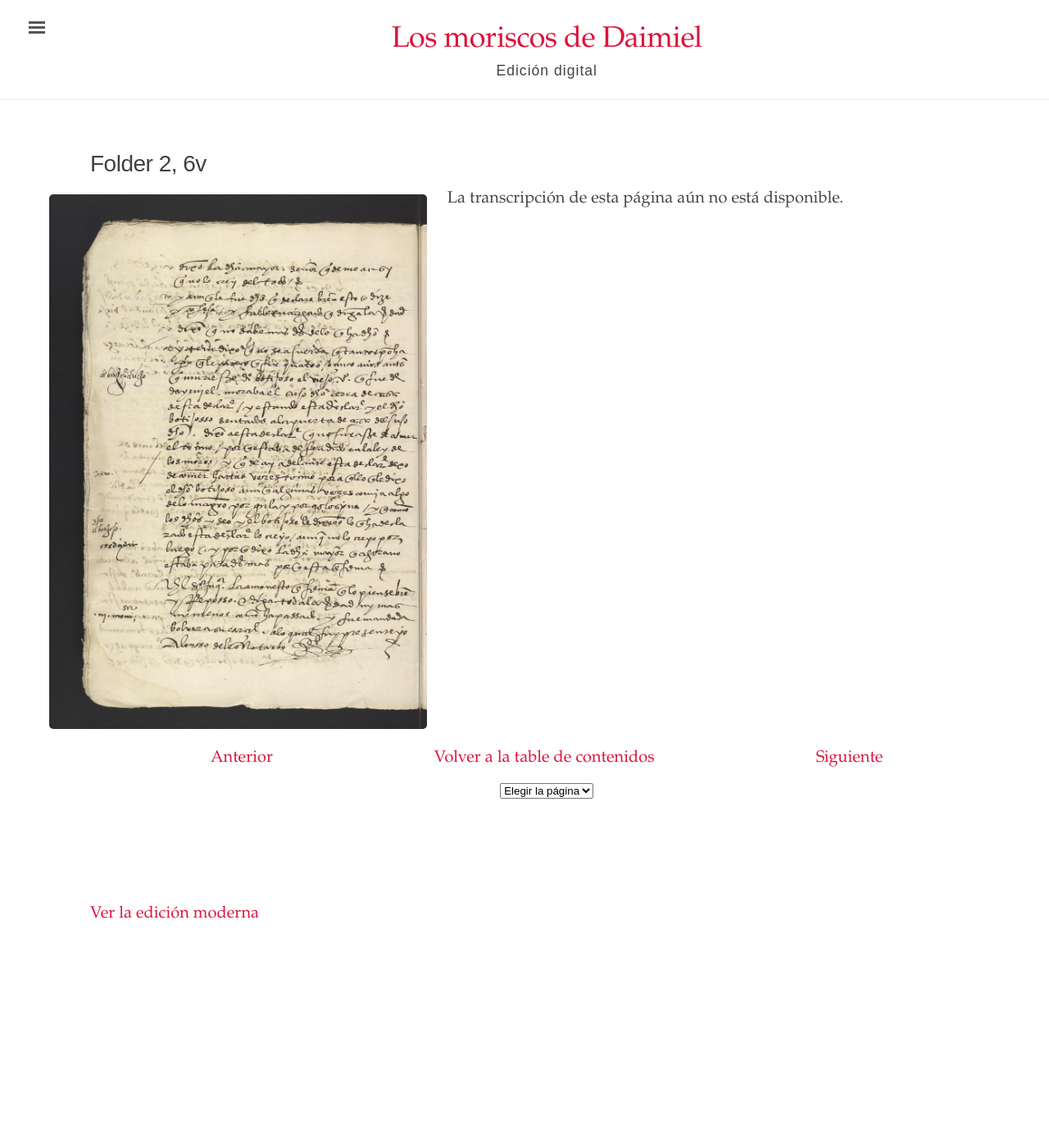
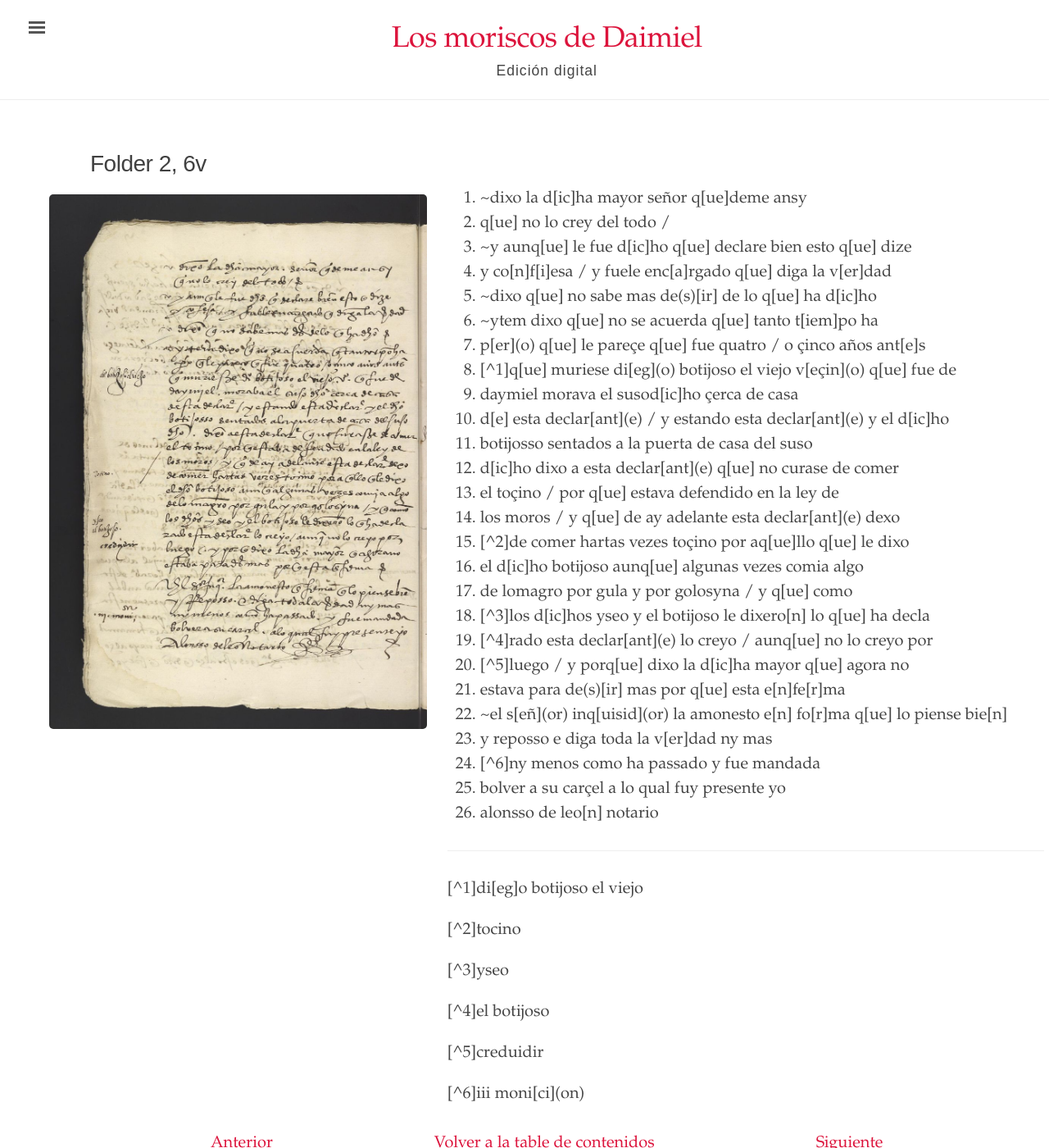
Before and after one commit to digbmc/moriscos-daimel, a Jekyll site: the page built from _texts/folder-2-6v.md, in a window 1280 px wide and 1400 px high. Shown: the whole window at 82% size. Built offline with Jekyll 4.4.1, drawn with Linux system fonts in a browser that asks for light colours.

Commit message:
Update folder-2-6v.md

```diff
--- a/_texts/folder-2-6v.md
+++ b/_texts/folder-2-6v.md
@@ -5,4 +5,43 @@ image: /assets/images/Folder_2_6v.jpg
 body_class: wide-page
 order: 12
 ---
-La transcripción de esta página aún no está disponible.
+1. ~dixo la d\[ic\]ha mayor señor q\[ue\]deme ansy
+2. q\[ue\] no lo crey del todo /
+3. ~y aunq\[ue\] le fue d\[ic\]ho q\[ue\] declare bien esto q\[ue\] dize
+4. y co\[n\]f\[i\]esa / y fuele enc\[a\]rgado q\[ue\] diga la v\[er\]dad
+5. ~dixo q\[ue\] no sabe mas de(s)\[ir\] de lo q\[ue\] ha d\[ic\]ho
+6. ~ytem dixo q\[ue\] no se acuerda q\[ue\] tanto t\[iem\]po ha
+7. p\[er\](o) q\[ue\] le pareçe q\[ue\] fue quatro / o çinco años ant\[e\]s
+8. [^1]q\[ue\] muriese di\[eg\](o) botijoso el viejo v\[eçin\](o) q\[ue\] fue de
+9. daymiel morava el susod\[ic\]ho çerca de casa
+10. d\[e\] esta declar\[ant\](e) / y estando esta declar\[ant\](e) y el d\[ic\]ho
+11. botijosso sentados a la puerta de casa del suso
+12. d\[ic\]ho dixo a esta declar\[ant\](e) q\[ue\] no curase de comer
+13. el toçino / por q\[ue\] estava defendido en la ley de
+14. los moros / y q\[ue\] de ay adelante esta declar\[ant\](e) dexo
+15. [^2]de comer hartas vezes toçino por aq\[ue\]llo q\[ue\] le dixo
+16. el d\[ic\]ho botijoso aunq\[ue\] algunas vezes comia algo
+17. de lomagro por gula y por golosyna / y q\[ue\] como
+18. [^3]los d\[ic\]hos yseo y el botijoso le dixero\[n\] lo q\[ue\] ha decla
+19. [^4]rado esta declar\[ant\](e) lo creyo / aunq\[ue\] no lo creyo por
+20. [^5]luego / y porq\[ue\] dixo la d\[ic\]ha mayor q\[ue\] agora no
+21. estava para de(s)\[ir\] mas por q\[ue\] esta e\[n\]fe\[r\]ma
+22. ~el s\[eñ\](or) inq\[uisid\](or) la amonesto e\[n\] fo\[r\]ma q\[ue\] lo piense bie\[n\]
+23. y reposso e diga toda la v\[er\]dad ny mas
+24. [^6]ny menos como ha passado y fue mandada
+25. bolver a su carçel a lo qual fuy presente yo
+26. alonsso de leo\[n\] notario
+
+<hr>
+
+[^1]di\[eg\]o botijoso el viejo
+
+[^2]tocino
+
+[^3]yseo
+
+[^4]el botijoso
+
+[^5]creduidir
+
+[^6]iii moni\[ci\](on)
```
